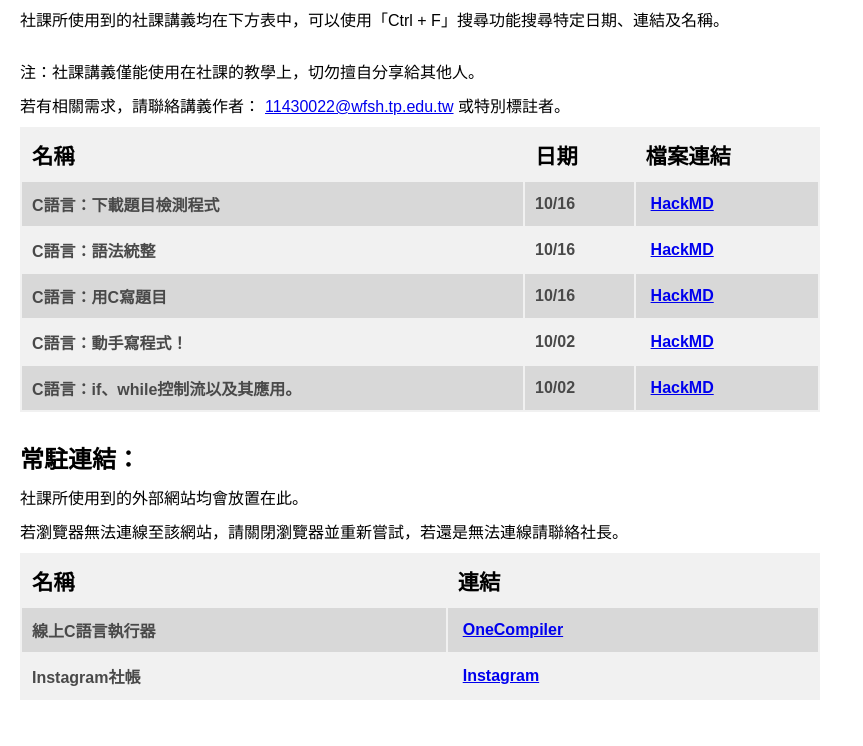
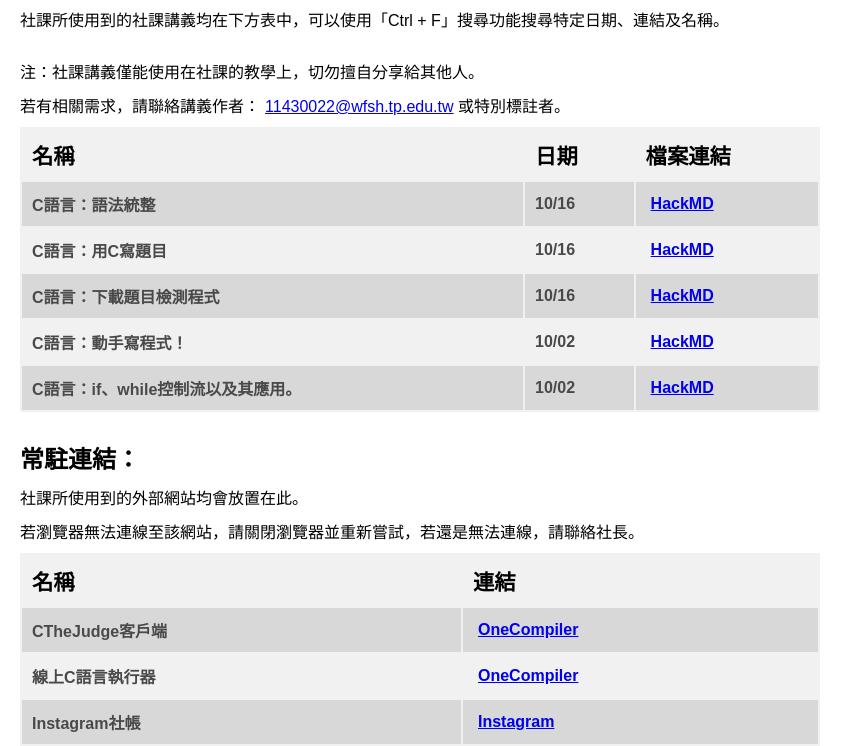
Before and after one commit to 11430022-prog/wfsh, a website: page index.html in a window 1280 px wide. Shown: the part 126-872 px from the top of the page, without its empty margins (0-863 px from the left). Before the commit the page ends 826 px from the top, so only its background shows below. Drawn offline with Linux system fonts and the light colour scheme; a web font is replaced by a local one.

Commit message:
Update index.html

```diff
--- a/index.html
+++ b/index.html
@@ -32,13 +32,6 @@
             <th>檔案連結</th>
         </tr>
 
-
-        <tr>
-            <th>C語言：下載題目檢測程式</th>
-            <th>10/16</th>
-            <th><a href="https://hackmd.io/@X8sMUzueQlK5M8mNlXI-GA/Bkl25l12fg" target = "_blank">HackMD</a></th>
-        </tr>
-
         <tr>
             <th>C語言：語法統整</th>
             <th>10/16</th>
@@ -49,6 +42,12 @@
             <th>C語言：用C寫題目</th>
             <th>10/16</th>
             <th><a href="https://hackmd.io/@X8sMUzueQlK5M8mNlXI-GA/SyKW8dCsMe" target = "_blank">HackMD</a></th>
+        </tr>
+
+        <tr>
+            <th>C語言：下載題目檢測程式</th>
+            <th>10/16</th>
+            <th><a href="https://hackmd.io/@X8sMUzueQlK5M8mNlXI-GA/Bkl25l12fg" target = "_blank">HackMD</a></th>
         </tr>
 
         <tr>
@@ -68,12 +67,16 @@
     <h2>常駐連結：</h2>
 
     <p>社課所使用到的外部網站均會放置在此。</p>
-    <p>若瀏覽器無法連線至該網站，請關閉瀏覽器並重新嘗試，若還是無法連線請聯絡社長。</p>
+    <p>若瀏覽器無法連線至該網站，請關閉瀏覽器並重新嘗試，若還是無法連線，請聯絡社長。</p>
 
     <table>
         <tr>
             <th>名稱</th>
             <th>連結</th>
+        </tr>
+        <tr>
+            <th>CTheJudge客戶端</th>
+            <th><a href="https://handout.hxx.lol/CTheJudge.zip" target = "_blank">OneCompiler</a></th>
         </tr>
         <tr>
             <th>線上C語言執行器</th>
```
